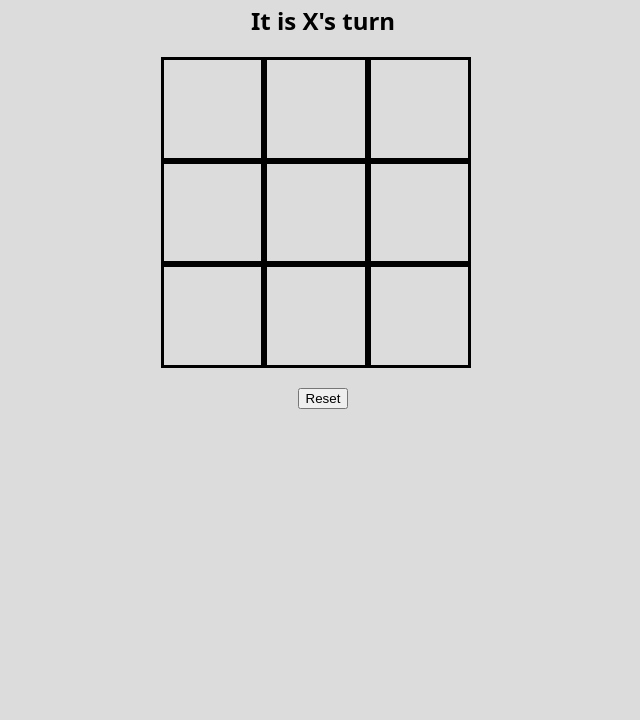
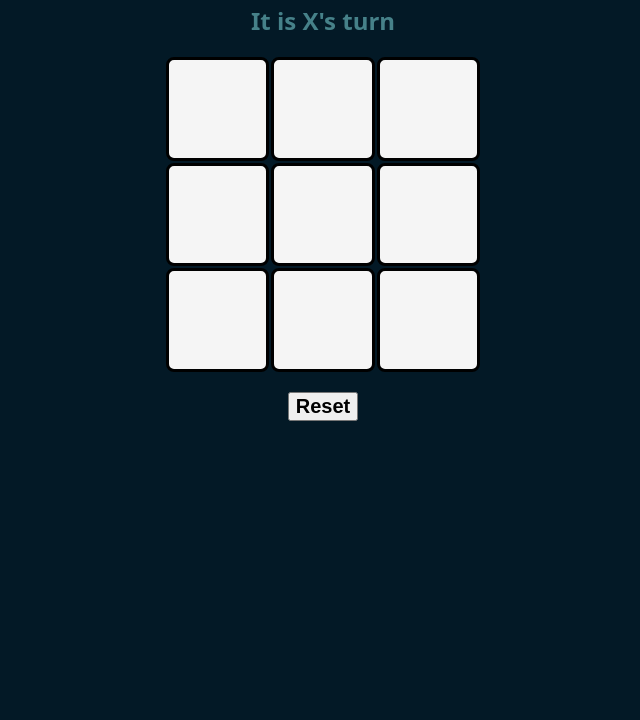
Before and after one commit to CurlyPurple/tic-tac-toe-lab, a plain HTML site: page index.html in a window 1280 px wide. Shown: the part 80-800 px from the top of the page, without its empty margins (317-957 px from the left). Drawn offline with Linux system fonts and the light colour scheme.

Commit message:
more functionality

```diff
--- a/css/style.css
+++ b/css/style.css
@@ -1,8 +1,9 @@
 body {
-    background-color: gainsboro;
+    background-color: #031926;
     /* Use a system font, if none are available use an available sans-sarif */
     font-family: system-ui, sans-serif;
     margin: 0;
+    color: #468189;
     display: flex;
     flex-direction: column;
     align-items: center;
@@ -12,14 +13,18 @@ body {
     display: flex;
     flex-wrap: wrap;
     width: 325px;
+    gap: 2px;
+    justify-content: center;
   }
 
   .sqr {
     width: 30%;
     aspect-ratio: 1/1;
     border: 3px solid black;
+    background-color: whitesmoke;
     font-size: 64px;
     text-align: center;
+    border-radius: 8px;
   }
 
   h1 {
@@ -29,3 +34,8 @@ body {
   #reset {
     margin-top: 20px;
   }
+  button {
+    margin-top: 20px;
+    font-size: 20px;
+    font-weight: bold;
+  }
```
